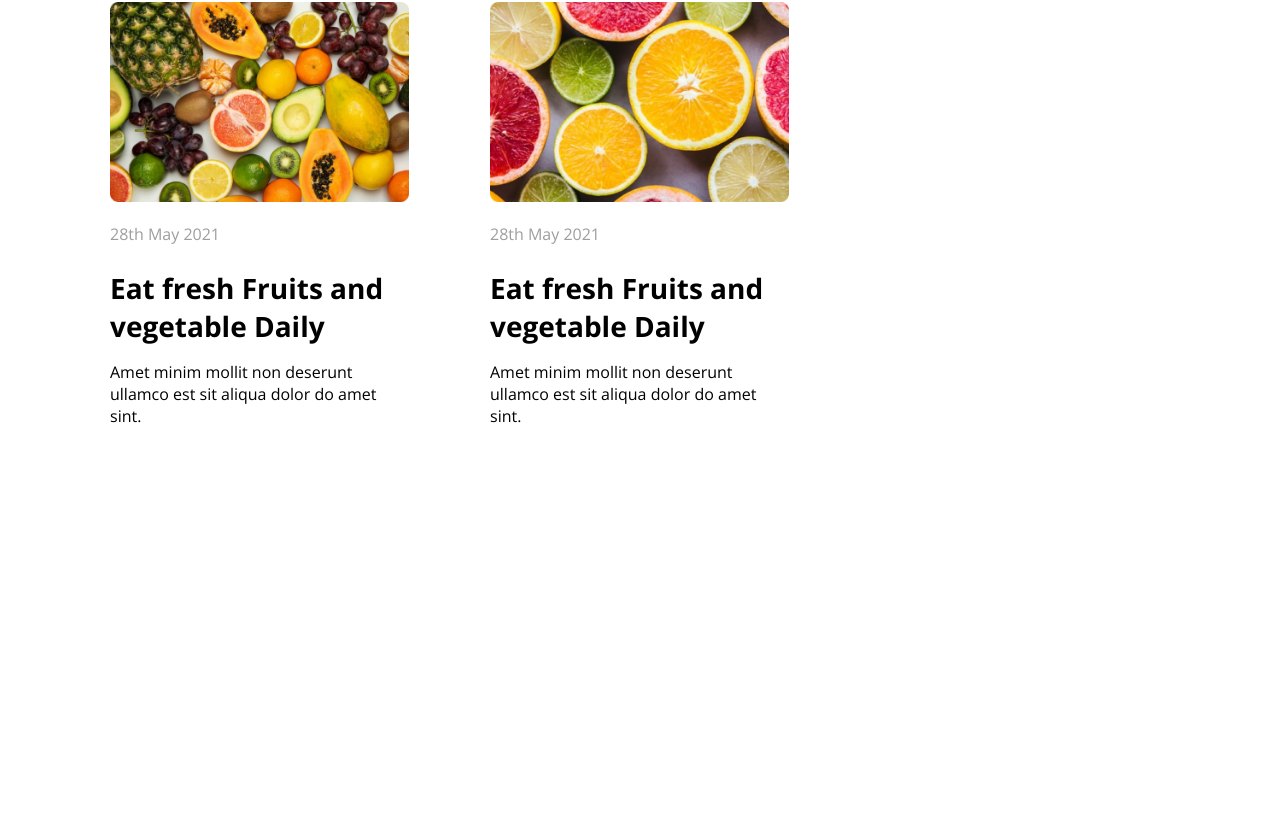
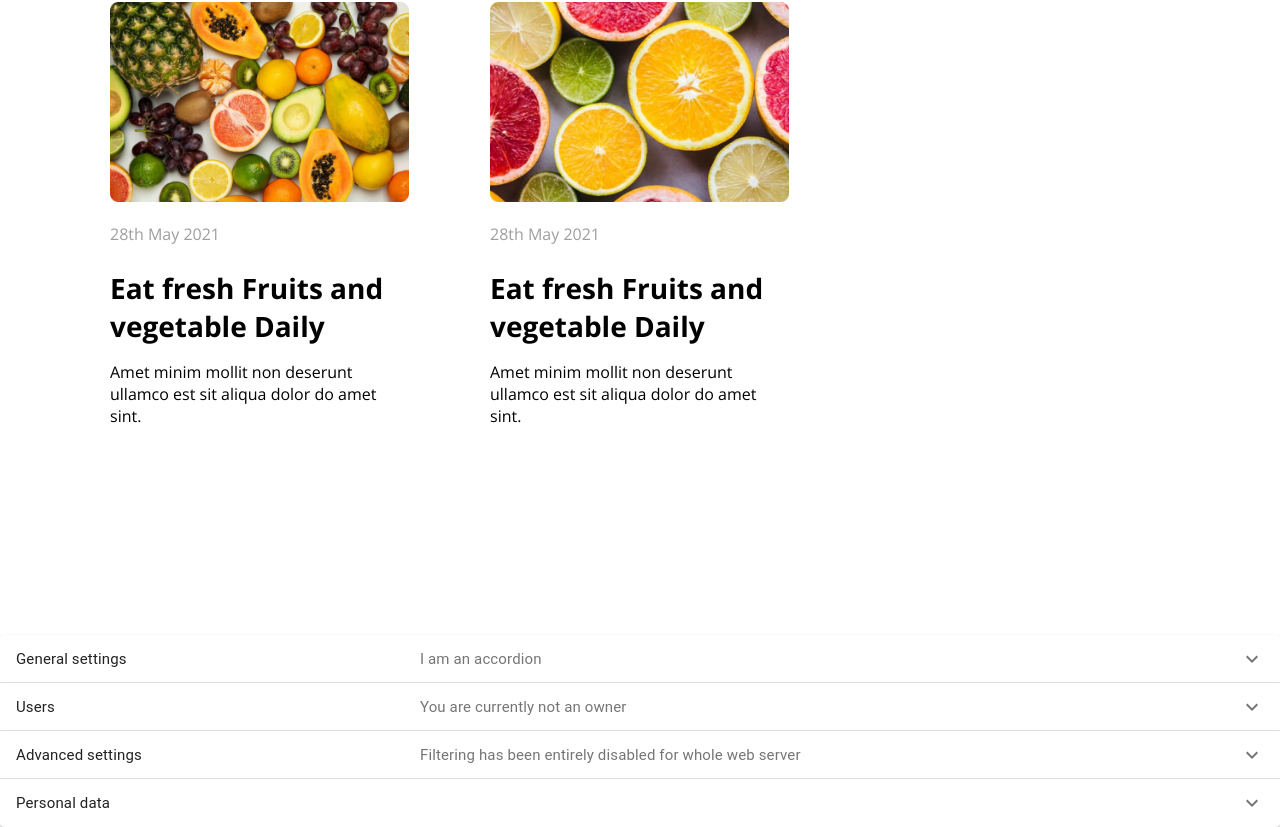
Before and after one commit to khalatevarun/SmartMeet, a React (Create React App) app: page / in a window 1280 px wide. Shown: the part 4295-5122 px from the top of the page. Before the commit the page ends 4930 px from the top, so only its background shows below. Built offline with nearby package versions, Linux system fonts and the light colour scheme.

Commit message:
add starter files

```diff
--- a/src/App.js
+++ b/src/App.js
@@ -1,3 +1,4 @@
+import FAQs from './components/faqs/FAQs';
 import Hero from './components/hero-section/Hero';
 import Navbar from './components/navbar/Navbar';
 import Section2 from './components/section2/Section2';
@@ -16,6 +17,7 @@
       <Section4 />
       <Section5 />
       <Section6 />
+      <FAQs />
     </div>
   );
 };
--- /dev/null
+++ b/src/components/faqs/Accordions.js
@@ -0,0 +1,120 @@
+import React from 'react';
+import { makeStyles } from '@material-ui/core/styles';
+import Accordion from '@material-ui/core/Accordion';
+import AccordionDetails from '@material-ui/core/AccordionDetails';
+import AccordionSummary from '@material-ui/core/AccordionSummary';
+import Typography from '@material-ui/core/Typography';
+import ExpandMoreIcon from '@material-ui/icons/ExpandMore';
+
+const useStyles = makeStyles((theme) => ({
+  root: {
+    width: '100%',
+  },
+  heading: {
+    fontSize: theme.typography.pxToRem(15),
+    flexBasis: '33.33%',
+    flexShrink: 0,
+  },
+  secondaryHeading: {
+    fontSize: theme.typography.pxToRem(15),
+    color: theme.palette.text.secondary,
+  },
+}));
+
+const Accordions = () => {
+  const classes = useStyles();
+  const [expanded, setExpanded] = React.useState(false);
+
+  const handleChange = (panel) => (event, isExpanded) => {
+    setExpanded(isExpanded ? panel : false);
+  };
+
+  return (
+    <div className={classes.root}>
+      <Accordion
+        expanded={expanded === 'panel1'}
+        onChange={handleChange('panel1')}
+      >
+        <AccordionSummary
+          expandIcon={<ExpandMoreIcon />}
+          aria-controls="panel1bh-content"
+          id="panel1bh-header"
+        >
+          <Typography className={classes.heading}>General settings</Typography>
+          <Typography className={classes.secondaryHeading}>
+            I am an accordion
+          </Typography>
+        </AccordionSummary>
+        <AccordionDetails>
+          <Typography>
+            Nulla facilisi. Phasellus sollicitudin nulla et quam mattis feugiat.
+            Aliquam eget maximus est, id dignissim quam.
+          </Typography>
+        </AccordionDetails>
+      </Accordion>
+      <Accordion
+        expanded={expanded === 'panel2'}
+        onChange={handleChange('panel2')}
+      >
+        <AccordionSummary
+          expandIcon={<ExpandMoreIcon />}
+          aria-controls="panel2bh-content"
+          id="panel2bh-header"
+        >
+          <Typography className={classes.heading}>Users</Typography>
+          <Typography className={classes.secondaryHeading}>
+            You are currently not an owner
+          </Typography>
+        </AccordionSummary>
+        <AccordionDetails>
+          <Typography>
+            Donec placerat, lectus sed mattis semper, neque lectus feugiat
+            lectus, varius pulvinar diam eros in elit. Pellentesque convallis
+            laoreet laoreet.
+          </Typography>
+        </AccordionDetails>
+      </Accordion>
+      <Accordion
+        expanded={expanded === 'panel3'}
+        onChange={handleChange('panel3')}
+      >
+        <AccordionSummary
+          expandIcon={<ExpandMoreIcon />}
+          aria-controls="panel3bh-content"
+          id="panel3bh-header"
+        >
+          <Typography className={classes.heading}>Advanced settings</Typography>
+          <Typography className={classes.secondaryHeading}>
+            Filtering has been entirely disabled for whole web server
+          </Typography>
+        </AccordionSummary>
+        <AccordionDetails>
+          <Typography>
+            Nunc vitae orci ultricies, auctor nunc in, volutpat nisl. Integer
+            sit amet egestas eros, vitae egestas augue. Duis vel est augue.
+          </Typography>
+        </AccordionDetails>
+      </Accordion>
+      <Accordion
+        expanded={expanded === 'panel4'}
+        onChange={handleChange('panel4')}
+      >
+        <AccordionSummary
+          expandIcon={<ExpandMoreIcon />}
+          aria-controls="panel4bh-content"
+          id="panel4bh-header"
+        >
+          <Typography className={classes.heading}>Personal data</Typography>
+        </AccordionSummary>
+        <AccordionDetails>
+          <Typography>
+            Nunc vitae orci ultricies, auctor nunc in, volutpat nisl. Integer
+            sit amet egestas eros, vitae egestas augue. Duis vel est augue.
+          </Typography>
+        </AccordionDetails>
+      </Accordion>
+    </div>
+  );
+};
+
+export default Accordions;
--- /dev/null
+++ b/src/components/faqs/FAQs.js
@@ -0,0 +1,11 @@
+import Accordions from './Accordions';
+
+const FAQs = () => {
+  return (
+    <div>
+      <Accordions />
+    </div>
+  );
+};
+
+export default FAQs;
```
